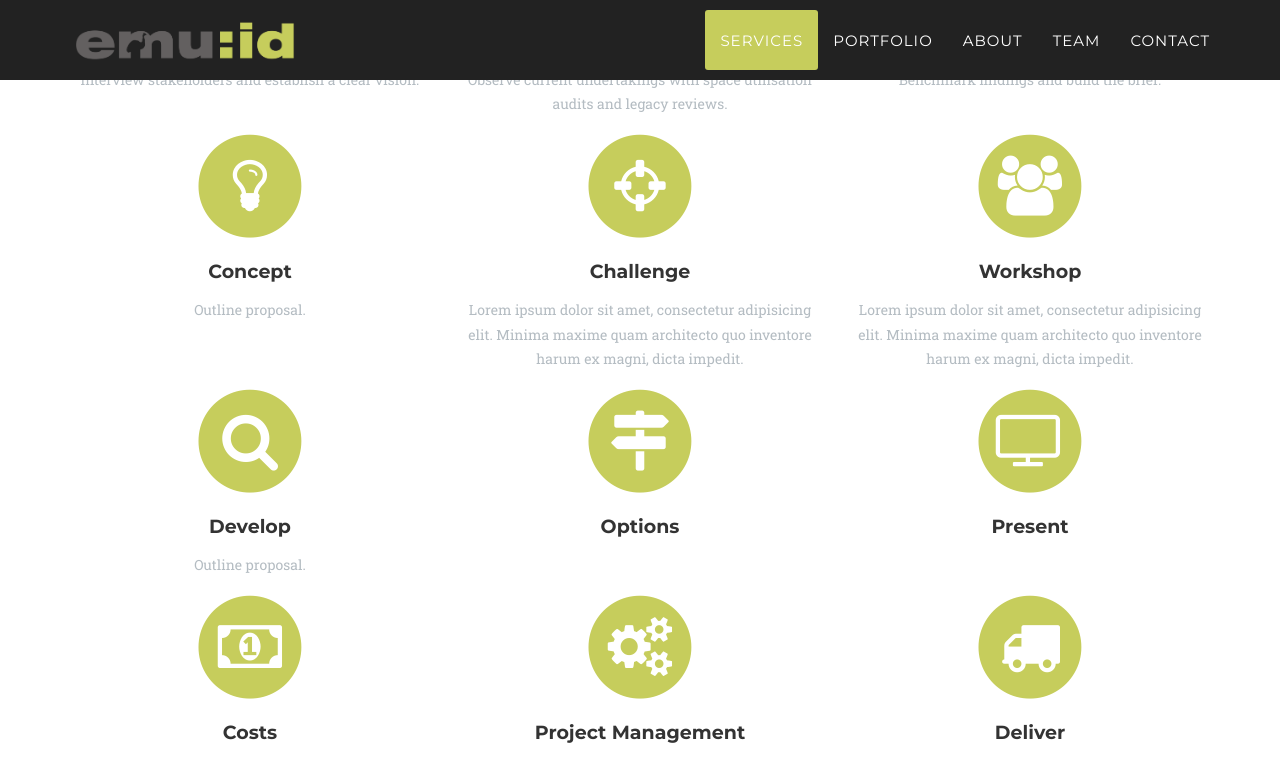
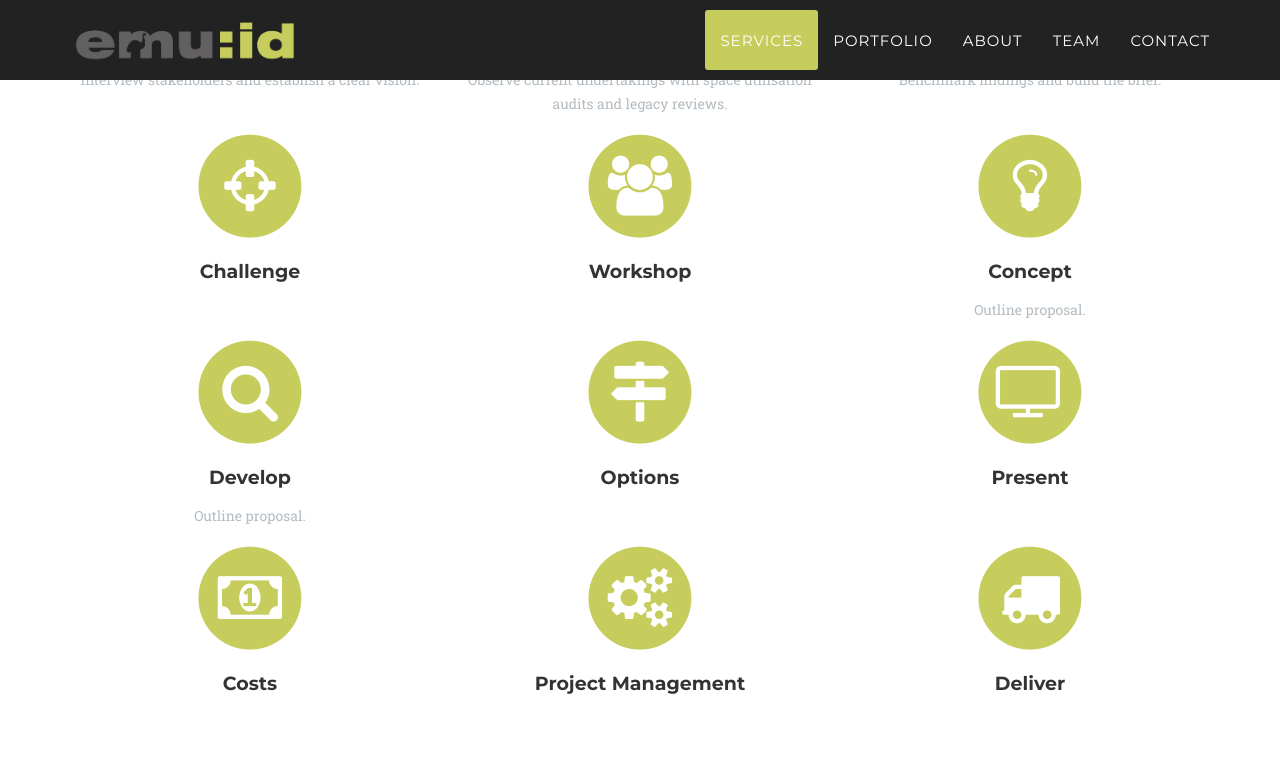
Before and after one commit to emuid/emuid.github.io, a Jekyll site: the page built from index.html, in a window 1280 px wide and 900 px high, scrolled down 1186 px. Shown: the top 782 px of the window. Built offline with Jekyll 4.4.1, drawn with Linux system fonts in a browser that asks for light colours; some web fonts are replaced.

Commit message:
changed order of concept

```diff
--- a/_includes/services.html
+++ b/_includes/services.html
@@ -39,18 +39,10 @@
                 <div class="col-md-4">
                     <span class="fa-stack fa-4x">
                         <i class="fa fa-circle fa-stack-2x text-primary"></i>
-                        <i class="fa fa-lightbulb-o fa-stack-1x fa-inverse"></i>
-                    </span>
-                    <h4 class="service-heading">Concept</h4>
-                    <p class="text-muted">Outline proposal.</p>
-                </div>
-                <div class="col-md-4">
-                    <span class="fa-stack fa-4x">
-                        <i class="fa fa-circle fa-stack-2x text-primary"></i>
                         <i class="fa fa-crosshairs fa-stack-1x fa-inverse"></i>
                     </span>
                     <h4 class="service-heading">Challenge</h4>
-                    <p class="text-muted">Lorem ipsum dolor sit amet, consectetur adipisicing elit. Minima maxime quam architecto quo inventore harum ex magni, dicta impedit.</p>
+                    <p class="text-muted"></p>
                 </div>
                 <div class="col-md-4">
                     <span class="fa-stack fa-4x">
@@ -58,7 +50,15 @@
                         <i class="fa fa-users fa-stack-1x fa-inverse"></i>
                     </span>
                     <h4 class="service-heading">Workshop</h4>
-                    <p class="text-muted">Lorem ipsum dolor sit amet, consectetur adipisicing elit. Minima maxime quam architecto quo inventore harum ex magni, dicta impedit.</p>
+                    <p class="text-muted"></p>
+                </div>
+                <div class="col-md-4">
+                    <span class="fa-stack fa-4x">
+                        <i class="fa fa-circle fa-stack-2x text-primary"></i>
+                        <i class="fa fa-lightbulb-o fa-stack-1x fa-inverse"></i>
+                    </span>
+                    <h4 class="service-heading">Concept</h4>
+                    <p class="text-muted">Outline proposal.</p>
                 </div>
             </div>
             <div class="row text-center">
```
